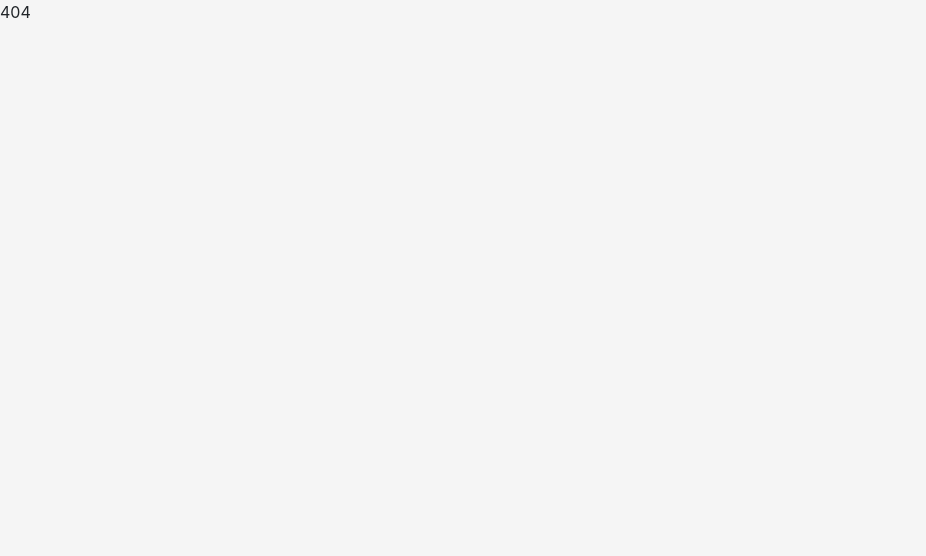
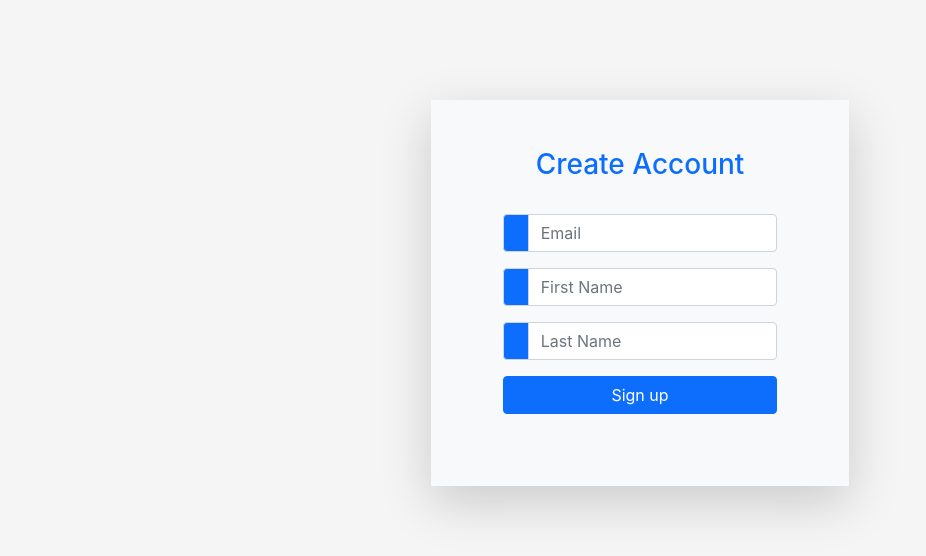
Before and after one commit to chirag-infynno/Task-, a React (Create React App) app: page /add in a window 1280 px wide. Shown: the top 556 px of the page, without its empty margins (0-926 px from the left). Built offline with nearby package versions, Linux system fonts and the light colour scheme; no server answers.

Commit message:
complete task with formlink

```diff
--- a/package.json
+++ b/package.json
@@ -7,11 +7,13 @@
     "@testing-library/react": "^13.3.0",
     "@testing-library/user-event": "^13.5.0",
     "axios": "^0.27.2",
+    "formik": "^2.2.9",
     "react": "^18.2.0",
     "react-dom": "^18.2.0",
     "react-router-dom": "^6.3.0",
     "react-scripts": "5.0.1",
-    "web-vitals": "^2.1.4"
+    "web-vitals": "^2.1.4",
+    "yup": "^0.32.11"
   },
   "scripts": {
     "start": "react-scripts start",
--- a/src/App.js
+++ b/src/App.js
@@ -2,13 +2,29 @@ import "./App.css";
 import { Routes, Route } from "react-router-dom";
 import { Home } from "./component/Home";
 import { View } from "./component/View";
-import { useState } from "react";
+import { useEffect, useState } from "react";
 import { Edit } from "./component/Edit";
+import axios from "axios";
 
 function App() {
   const [edit, seteditdata] = useState({});
   const [apidata, setapidata] = useState([]);
   const [update, setupdate] = useState(false);
+
+  useEffect(() => {
+    const fetchdata = async () => {
+      const { data, status } = await axios.get("https://reqres.in/api/users");
+      console.log(status);
+      if (status === 200) {
+        // setEmpdata(data.data);
+        setapidata(data.data);
+        setupdate(true);
+      }
+    };
+    if (apidata.length == 0) {
+      fetchdata();
+    }
+  }, []);
 
   return (
     <Routes>
@@ -33,7 +49,16 @@ function App() {
         }
       />
 
+      <Route
+        path="add"
+        element={
+          <Edit
+            {...{ edit, seteditdata, apidata, setapidata, update, setupdate }}
+          />
+        }
+      />
       <Route path="*" element={<>404</>} />
+      <Route path="/error" element={<>404</>} />
     </Routes>
   );
 }
--- a/src/component/Edit.js
+++ b/src/component/Edit.js
@@ -1,5 +1,8 @@
 import { useEffect, useState } from "react";
-import { useNavigate } from "react-router-dom";
+import { useLocation, useNavigate, useParams } from "react-router-dom";
+import * as yup from "yup";
+import React from "react";
+import { Formik } from "formik";
 export function Edit({
   edit,
   setedit,
@@ -8,157 +11,171 @@ export function Edit({
   update,
   setupdate,
 }) {
-  const [formdata, setformdata] = useState({});
+  const location = useLocation();
+
+  const { id } = useParams();
+
+  console.log("inside component", location);
+
   let navigate = useNavigate();
-  function handlechange(e) {
-    const { name, value } = e.target;
-    setformdata({ ...formdata, [name]: value });
-  }
 
-  async function submitdata(e) {
-    if (
-      formdata.first_name == "" ||
-      formdata.last_name == "" ||
-      formdata.email == ""
-    ) {
-    } else {
-      const newdata = apidata.map((data) => {
-        if (data.id == edit.id) {
-          return formdata;
+  function editdata(value) {
+    const newdata = apidata.map((data, index) => {
+      if (index == id) {
+        // console.log("ohih");
+        return { ...value, id: id + 1 };
       } else {
         return data;
       }
     });
 
     setapidata(newdata);
-      setupdate(true);
-      // navigator
-      console.log("new data", newdata);
     navigate("/");
-    }
+    // setupdate(true);
   }
 
+  const validationSchema = yup.object({
+    email: yup.string().required(),
+    first_name: yup.string().required("First Name is require"),
+    last_name: yup.string().required("Last Name is require"),
+  });
+
   useEffect(() => {
-    setformdata(edit);
+    if (location.pathname.match("/edit/")) {
+      console.log("yes");
+    }
+    console.log("final", apidata);
+    // setformdata(edit);
   }, []);
 
   return (
     <>
-      <div className="container rounded bg-white mt-5 mb-5 k">
-        <div className="row">
-          <div className="col border-right">
-            <div className="d-flex flex-column align-items-center text-center p-3 py-5">
-              <img
-                className="rounded-circle mt-5"
-                width="150px"
-                src={formdata.avatar}
-                alt="/"
-              />
-              <span className="font-weight-bold">Edogaru</span>
-              <span className="text-black-50">edogaru@mail.com.my</span>
-              <span> </span>
+      <div className="container-fluid vh-100" style={{ marginTop: "30px" }}>
+        <div className="" style={{ marginTop: "100px" }}>
+          <div className="rounded d-flex justify-content-center">
+            <div className="col-md-4 col-sm-12 shadow-lg p-5 bg-light">
+              <div className="text-center">
+                <h3 className="text-primary">Create Account</h3>
               </div>
-          </div>
-          <div className="col border-right">
-            <div className="p-3 py-5">
-              <div className="d-flex justify-content-between align-items-center mb-3">
-                <h4 className="text-right">Profile Settings</h4>
-              </div>
-              <div className="row mt-2">
-                {/* <div className="col-md-6"><label className="h6">Name</label><input type="text" className="form-control" placeholder="first name" value=""></div> */}
-                <div className="col-md-8">
-                  <h6
-                    className={
-                      formdata?.first_name == ""
-                        ? "d-block text-danger"
-                        : "d-none"
+              <div className="p-4">
+                <Formik
+                  initialValues={{
+                    email: !id ? "" : apidata[id].email,
+                    first_name: !id ? "" : apidata[id].first_name,
+                    last_name: !id ? "" : apidata[id].last_name,
+                  }}
+                  validationSchema={validationSchema}
+                  onSubmit={(values, { setSubmitting }) => {
+                    // setapidata([...apidata, [values]]);
+                    console.log(values);
+                    console.log();
+                    if (location.pathname.match("/edit/")) {
+                      editdata(values);
+                      navigate("/");
+                      //
+                    } else {
+                      setapidata([...apidata, values]);
+                      navigate("/");
                     }
+                    // setTimeout(() => {
+                    //   alert(JSON.stringify(values, null, 2));
+                    //   setSubmitting(false);
+                    // }, 400);
+                  }}
                 >
-                    please enter first Name
-                  </h6>
-                  <label className="h6">First Name</label>
+                  {({
+                    values,
+                    errors,
+                    touched,
+                    handleChange,
+                    handleBlur,
+                    handleSubmit,
+                    isSubmitting,
+                    /* and other goodies */
+                  }) => (
+                    <form onSubmit={handleSubmit}>
+                      <a style={{ color: "red" }}>
+                        {" "}
+                        {errors.email && errors.email}
+                      </a>{" "}
+                      <div className="input-group mb-3">
+                        <span className="input-group-text bg-primary">
+                          <i className="bi bi-person-plus-fill text-white"></i>
+                        </span>
+
                         <input
                           type="text"
+                          name="email"
+                          onChange={handleChange}
+                          onBlur={handleBlur}
+                          value={values.email}
+                          placeholder="Email"
                           className="form-control"
-                    value={formdata.first_name}
-                    placeholder="surname"
-                    onChange={handlechange}
-                    name="first_name"
                         />
                       </div>
-              </div>
-              <div className="row mt-2">
-                <div className="col-md-8">
-                  <h6
-                    className={
-                      formdata?.last_name == ""
-                        ? "d-block text-danger"
-                        : "d-none"
-                    }
-                  >
-                    Please Enter Last Name
-                  </h6>
-
-                  <label className="h6">Last Name</label>
+                      <a style={{ color: "red" }}>
+                        {" "}
+                        {errors.first_name && errors.first_name}
+                      </a>{" "}
+                      <div className="input-group mb-3">
+                        <span className="input-group-text bg-primary">
+                          <i className="fi fi-person-plus-fill text-white"></i>
+                        </span>
                         <input
+                          onChange={handleChange}
+                          value={values.first_name}
                           type="text"
                           className="form-control"
-                    value={formdata.last_name}
-                    onChange={handlechange}
-                    placeholder="surname"
-                    name="last_name"
+                          name="first_name"
+                          placeholder="First Name"
                         />
                       </div>
-              </div>
-              <div className="row mt-3">
-                <div className="col-md-8">
-                  <h6
-                    className={
-                      formdata?.email == "" ? "d-block text-danger" : "d-none"
-                    }
-                  >
-                    please enter last email
-                  </h6>
-
-                  <h1 className="h6">Email</h1>
+                      <a style={{ color: "red" }}>
+                        {" "}
+                        {errors.last_name && errors.last_name}
+                      </a>{" "}
+                      <div className="input-group mb-3">
+                        <span className="input-group-text bg-primary">
+                          <i className="bi bi-person-plus-fill text-white"></i>
+                        </span>
                         <input
+                          onChange={handleChange}
+                          // value={}
+                          value={values.last_name}
                           type="text"
                           className="form-control"
-                    placeholder="enter phone number"
-                    value={formdata.email}
-                    onChange={handlechange}
-                    // onChange={}
-                    name="email"
+                          name="last_name"
+                          placeholder="Last Name"
                         />
                       </div>
+                      {/* <input
+                        type="password"
+                        name="password"
+                        onChange={handleChange}
+                        onBlur={handleBlur}
+                        value={values.password}
+                      />
+                      {errors.password && touched.password && errors.password} */}
+                      {/* <button type="submit" disabled={isSubmitting}>
+                        Submit
+                      </button> */}
+                      <div className="d-grid col-12 mx-auto">
+                        <button
+                          className="btn btn-primary"
+                          type="submit"
+                          disabled={isSubmitting}
+                        >
+                          Sign up
+                        </button>
                       </div>
-              {/* <div className="row mt-3">
-                <div className="col-md-6">
-                  <label className="h6">Email</label>
-                  <input
-                    type="text"
-                    className="form-control"
-                    placeholder="country"
-                    value={formdata.email}
-                  />
-                </div>
-              </div> */}
-              <div className="mt-5 text-center d-flex justify-content-start">
-                <button
-                  className="btn btn-primary profile-button"
-                  type="button"
-                  onClick={() => submitdata()}
-                >
-                  Save Profile
-                </button>
+                    </form>
+                  )}
+                </Formik>
               </div>
             </div>
           </div>
         </div>
       </div>
-      {/* </div> */}
-      {/* </div>
-</div> */}
     </>
   );
 }
--- a/src/component/Home.js
+++ b/src/component/Home.js
@@ -14,46 +14,46 @@ export function Home({
   console.log("home update", update);
   const [empdata, setEmpdata] = useState([]);
   function removeelement(id) {
-    const newarray = empdata.filter((data) => {
-      if (data.id !== id) {
+    const newarray = apidata.filter((data, index) => {
+      if (index !== id) {
         return data;
       }
     });
 
-    const newarray1 = apidata.filter((data) => {
-      if (data.id !== id) {
-        return data;
-      }
-    });
+    console.log(newarray);
 
-    setapidata(newarray1);
-    // console.log();
-    setEmpdata(newarray);
+    // const newarray1 = apidata.filter((data) => {
+    //   if (data.id !== id) {
+    //     return data;
+    //   }
+    // });
+
+    setapidata(newarray);
+    console.log();
+    // setEmpdata(newarray);
   }
 
-  useEffect(() => {
-    const fetchdata = async () => {
-      const { data, status } = await axios.get("https://reqres.in/api/users");
-
-      console.log(status);
-      if (status === 200) {
-        setEmpdata(data.data);
-        setapidata(data.data);
-      }
-    };
-    if (update) {
-      setEmpdata(apidata);
-      // setapidata(data.data);
-    } else {
-      fetchdata();
-    }
-  }, []);
+  useEffect(() => {}, []);
 
   return (
     <>
       <div className="container ">
         <h1 className="text-center"> Table Data</h1>
       </div>
+
+      <div className="container d-flex justify-content-end">
+        {/* <h1 className="text-center"> Table Data</h1> */}
+        <Link
+          to={`/add`}
+          // onClick={() => {
+          //   seteditdata({ ...data });
+          // }}
+          className="btn btn-success btn-block"
+        >
+          Add Data
+        </Link>
+      </div>
+
       <div className="container">
         <table className="table table-striped border">
           <thead>
@@ -69,7 +69,7 @@ export function Home({
             </tr>
           </thead>
           <tbody>
-            {empdata?.map((data, index) => {
+            {apidata?.map((data, index) => {
               return (
                 <tr key={index}>
                   <th scope="row">{index + 1}</th>
@@ -84,7 +84,7 @@ export function Home({
                       className="btn btn-danger btn-block"
                       onClick={() => {
                         console.log(data.id);
-                        removeelement(data.id);
+                        removeelement(index);
                       }}
                     >
                       {" "}
@@ -95,9 +95,9 @@ export function Home({
                     {/* name login */}
                     {/* organization */}
                     <Link
-                      to={`/edit/${data.id}`}
+                      to={`/edit/${index}`}
                       onClick={() => {
-                        seteditdata({ ...data });
+                        // seteditdata({ ...data });
                       }}
                       className="btn btn-success btn-block"
                     >
@@ -106,7 +106,7 @@ export function Home({
                   </td>
                   <td>
                     <Link
-                      to={`/user/${data.id}`}
+                      to={`/user/${index}`}
                       className="btn btn-primary btn-block"
                     >
                       View
--- a/src/component/View.js
+++ b/src/component/View.js
@@ -1,13 +1,15 @@
 import axios from "axios";
 import { useEffect, useState } from "react";
-import { useParams } from "react-router-dom";
+import { useNavigate, useParams } from "react-router-dom";
 
 export function View({ update, apidata }) {
   const [empdata, setEmpdata] = useState([]);
 
   const { id } = useParams();
   console.log(id);
+  const navigate = useNavigate();
   const fetchdata = async () => {
+    try {
       const { data, status } = await axios.get(
         `https://reqres.in/api/users/${id}`
       );
@@ -16,14 +18,20 @@ export function View({ update, apidata }) {
         console.log("apidata", data.data);
         setEmpdata(data.data);
       }
+    } catch (err) {
+      console.log(err.response.status);
+      if (err.response.status == 404) {
+        navigate("error");
+      }
+    }
   };
 
   useEffect(() => {
     console.log("update", update);
     if (update) {
       console.log("apidata", apidata);
-      const newdata = apidata.filter((data) => {
-        if (data.id == id) {
+      const newdata = apidata.filter((data, index) => {
+        if (index == id) {
           return data;
         }
       });
```
Also changed, not shown: 1 other file (tests, documents, lock files or other folders). Lines whose indentation alone changed are shown as unchanged.
